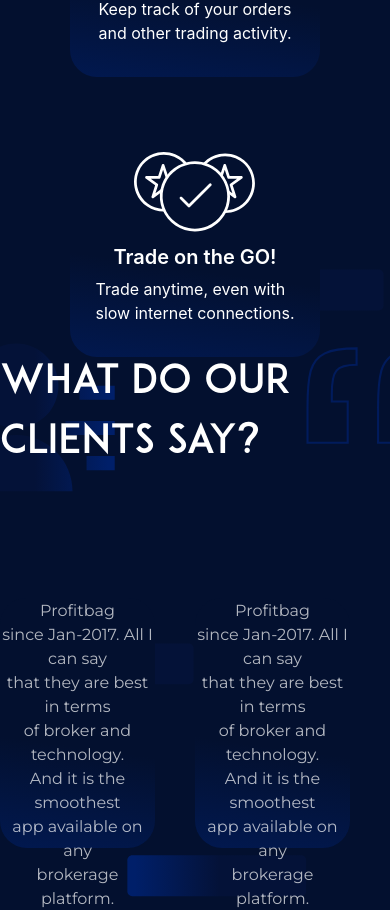
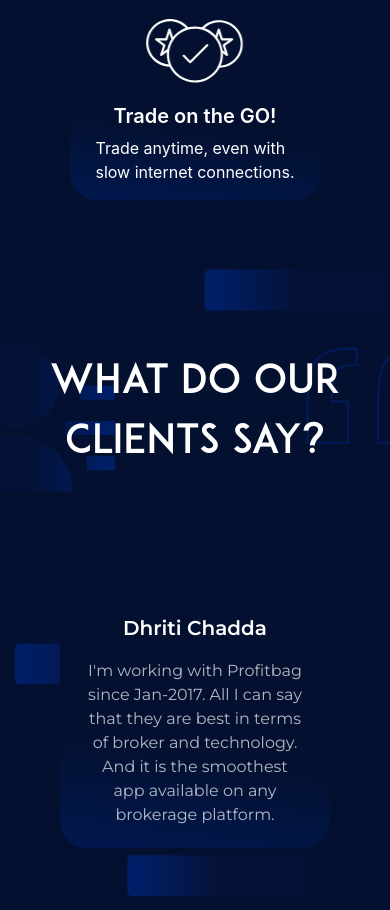
Before and after one commit to Arnavjain1703/ProfitBag, a React (Create React App) app in the folder frontend/: page / in a window 390 px wide. Shown: the part 2215-3125 px from the top of the page. Built offline with nearby package versions, Linux system fonts and the light colour scheme.

Commit message:
feedback responsive

```diff
--- a/frontend/src/Components/Features/Features.module.css
+++ b/frontend/src/Components/Features/Features.module.css
@@ -60,7 +60,7 @@
     /* background: red; */
     border-radius: 27px;
     width: 250px;
-    height:220px;
+    /* height:220px; */
     display: flex;
     justify-content: center;
     align-items: center;
@@ -103,11 +103,29 @@
         }
 
         .featurebox{
-            margin-top: 60px;
+            margin-top: 20px;
+        }
+
+        .icon{
+            transform: scale(0.8);
         }
 
         .heading{
             font-size: 32px ;
+        }
+    }
+
+    @media(max-width: 380px){
+        /* .icon{
+            transform: scale(0.6);
+        } */
+
+        .features{
+            height: 100vh;
+        }
+
+        .heading{
+            font-size: 28px ;
         }
     }
 
--- a/frontend/src/Components/Feedback/Feedback.js
+++ b/frontend/src/Components/Feedback/Feedback.js
@@ -55,6 +55,7 @@ class Feedback extends Component {
 <Carousel>
   <Carousel.Item>
   <div className={classes.Container}>
+        {/* first review */}
   <div className={classes.box}>
             <p className={classes.head}>Dhriti Chadda</p>
             <p className={classes.text}>I'm working with Profitbag <br/>
@@ -65,7 +66,8 @@ class Feedback extends Component {
             smoothest  <br/>app available
             on any  <br/>brokerage platform.</p>
             </div>
-            <div className={classes.box}>
+{/* second review */}
+            <div className={classes.box2}>
             <p className={classes.head}>Dhriti Chadda</p>
             <p className={classes.text}>I'm working with Profitbag <br/>
             since Jan-2017. All I can
@@ -80,6 +82,7 @@ class Feedback extends Component {
   </Carousel.Item>
   <Carousel.Item>
   <div className={classes.Container}>
+    {/* first review */}
   <div className={classes.box}>
             <p className={classes.head}>Dhriti Chadda</p>
             <p className={classes.text}>I'm working with Profitbag <br/>
@@ -90,7 +93,8 @@ class Feedback extends Component {
             smoothest  <br/>app available
             on any  <br/>brokerage platform.</p>
             </div>
-            <div className={classes.box}>
+            {/* second review */}
+            <div className={classes.box2}>
             <p className={classes.head}>Dhriti Chadda</p>
             <p className={classes.text}>I'm working with Profitbag <br/>
             since Jan-2017. All I can
@@ -104,6 +108,7 @@ class Feedback extends Component {
   </Carousel.Item>
   <Carousel.Item>
   <div className={classes.Container}>
+    {/* first review */}
   <div className={classes.box}>
             <p className={classes.head}>Dhriti Chadda</p>
             <p className={classes.text}>I'm working with Profitbag <br/>
@@ -114,7 +119,8 @@ class Feedback extends Component {
             smoothest  <br/>app available
             on any  <br/>brokerage platform.</p>
             </div>
-            <div className={classes.box}>
+            {/* second review */}
+            <div className={classes.box2}>
             <p className={classes.head}>Dhriti Chadda</p>
             <p className={classes.text}>I'm working with Profitbag <br/>
             since Jan-2017. All I can
--- a/frontend/src/Components/Feedback/Feedback.module.css
+++ b/frontend/src/Components/Feedback/Feedback.module.css
@@ -39,6 +39,7 @@
     color: #fff;
     margin: auto;
     /* background: red; */
+    text-align: center;
     padding: auto;
 }
 
@@ -53,7 +54,7 @@
     margin-bottom: 100px;
 }
 
-.box{
+.box, .box2{
     background: linear-gradient(368deg, #001F69 -32.79%, #03102F 41.07%);
     /* background: red; */
     font-family: 'Montserrat';
@@ -67,3 +68,15 @@
     /* padding-bottom: 30px ; */
     flex-direction: column;
     }
+
+    @media(max-width: 750px){
+
+        .box{
+            margin-right: 0;
+        }
+
+        .box2{
+            display: none;
+            margin-right: 0;
+        }
+    }
--- a/frontend/src/Components/TradeWithUs/TradeWithUs.module.css
+++ b/frontend/src/Components/TradeWithUs/TradeWithUs.module.css
@@ -1,6 +1,6 @@
 @font-face {
     font-family: headingfont;
-    /* src:url("../../assets//fonts/ADAM.CG\ PRO.otf"); */
+    src:url("../../assets//fonts/ADAM.CG\ PRO.otf");
 }
 
 .tradewithus{
```
Also changed, not shown: 2 other files (tests, documents, lock files or other folders).
